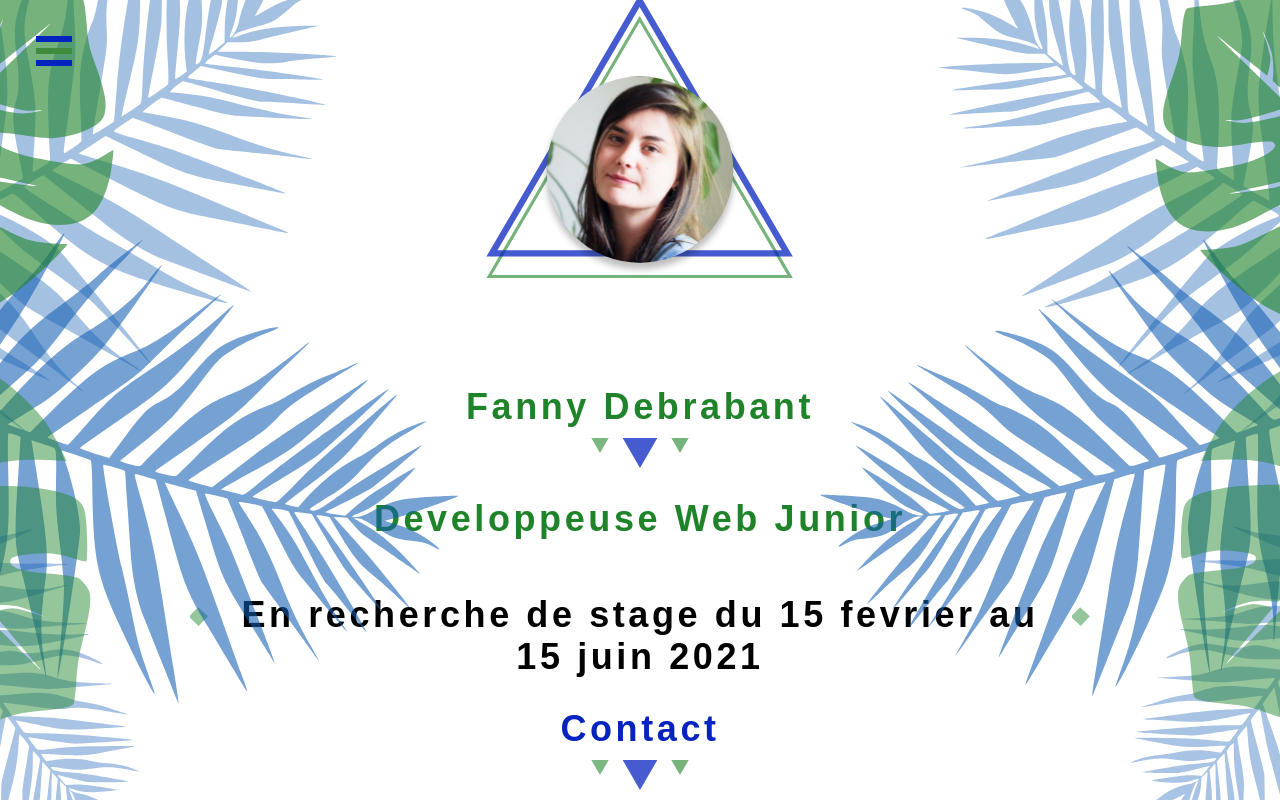
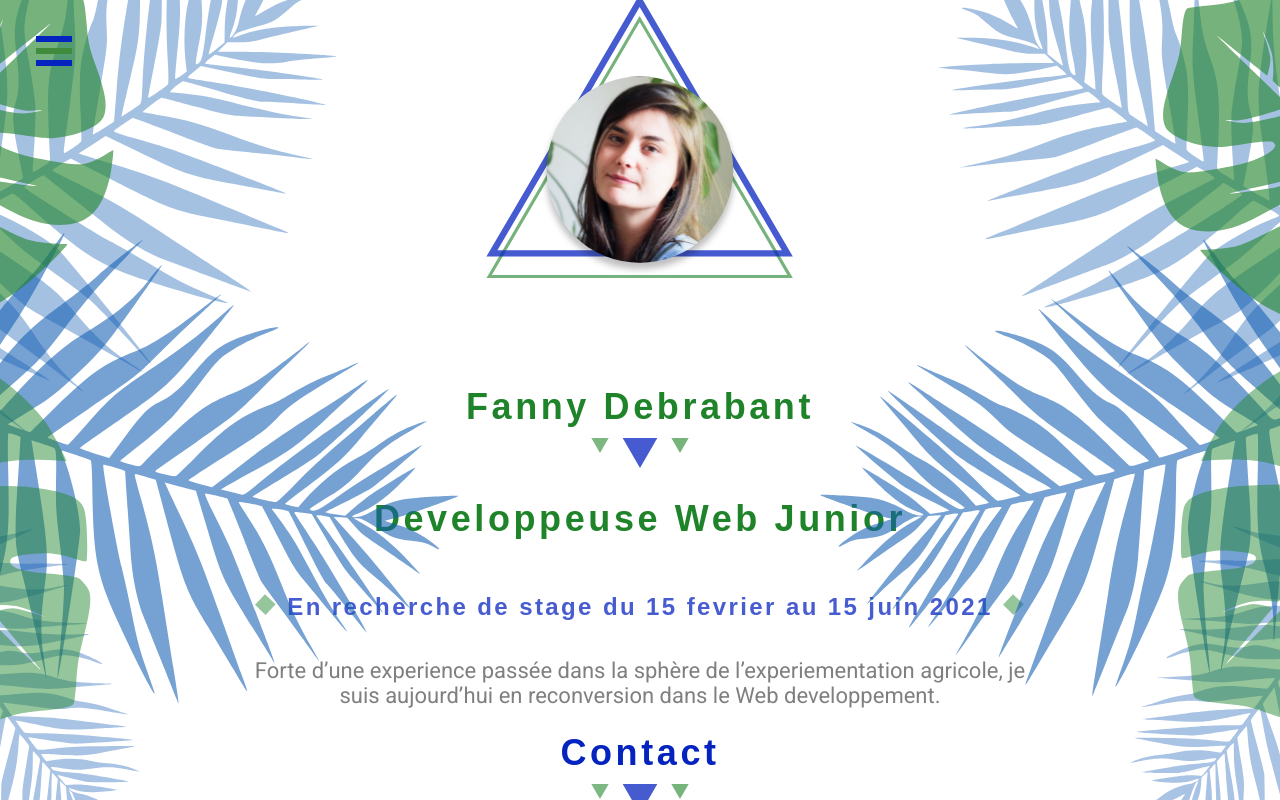
Before and after one commit to fdebrabant/portfolio, a React (Create React App) app: page / in a window 1280 px wide. Shown: the top 800 px of the page. Built offline with nearby package versions, Linux system fonts and the light colour scheme; a web font is replaced by a local one.

Commit message:
modify status

```diff
--- a/src/views/Status.jsx
+++ b/src/views/Status.jsx
@@ -5,8 +5,13 @@ import Text from '../components/Text';
 export default function Status() {
     return (
         <div>
-            <TitleSecond text='En recherche de stage du 15 fevrier au 15 juin 2021' color='blue' />
-            <Text />
+            <TitleSecond text='En recherche de stage du 15 fevrier au 15 juin 2021' size='secondTitle' />
+            <Text
+                text='Forte d’une experience passée dans
+                la sphère de l’experiementation agricole,
+                je suis aujourd’hui en reconversion dans
+                le Web developpement.'
+            />
         </div>
     )
 }
```
